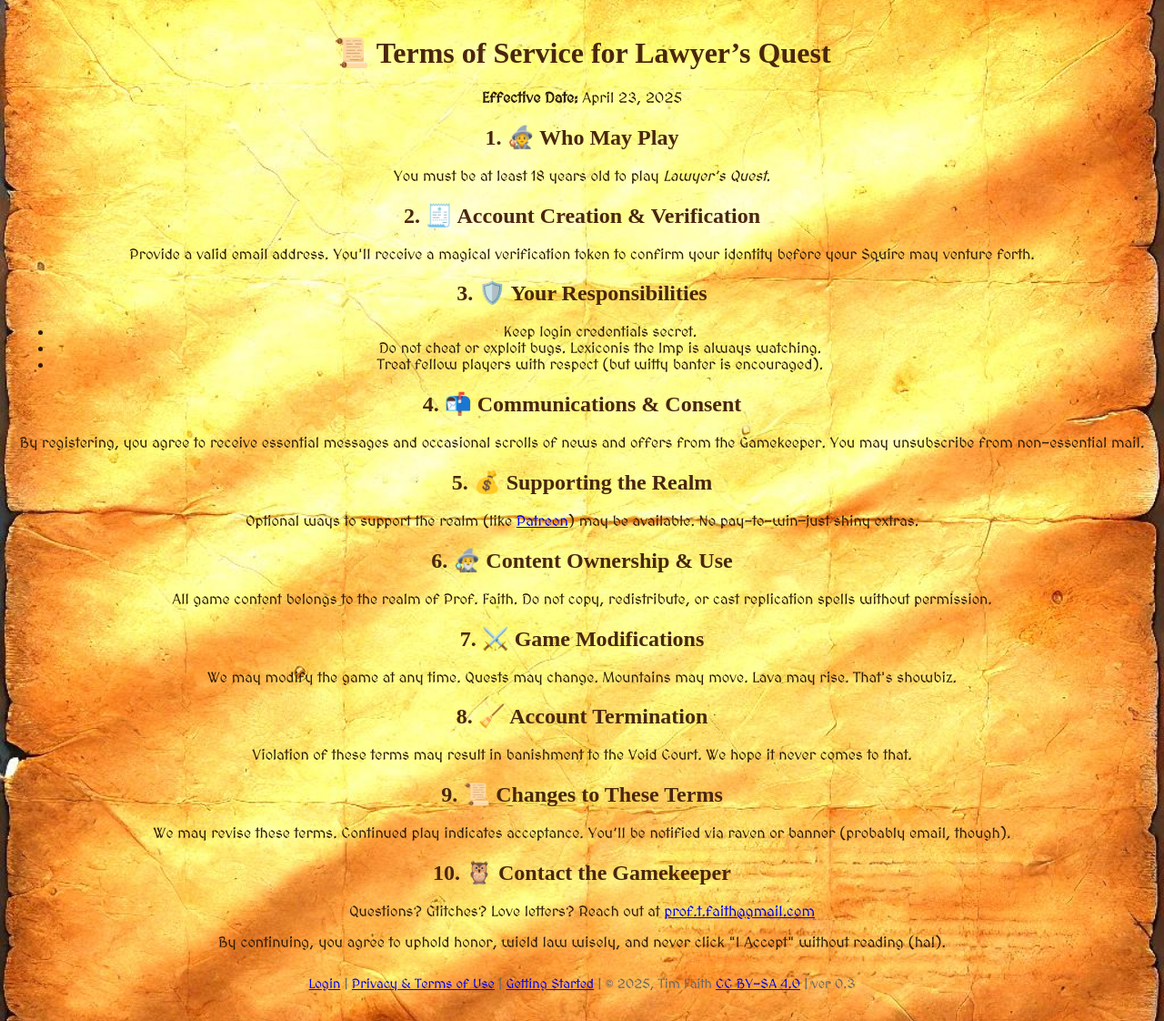
After one commit to proffaith/lawyersquest, a Flask app: page /terms in a window 1280 px wide. The commit adds this page. Shown: the whole page at 91% size. Run offline with Flask 3, Linux system fonts and the light colour scheme; parts of the project's set-up code (start-up, migrations or seed data) failed here and were passed over; some web fonts are replaced.

Commit message:
SendGrid and Email Tools

```diff
--- a/app.py
+++ b/app.py
@@ -13,6 +13,10 @@ import requests
 from dotenv import load_dotenv
 from datetime import datetime
 from collections import defaultdict
+import uuid
+from sendgrid import SendGridAPIClient
+from sendgrid.helpers.mail import Mail
+
 
 # Configure logging based on environment
 def setup_logging():
@@ -139,6 +143,28 @@ def calculate_feature_counts(level, quest_id, base_trees=75, base_mountains=50):
 def is_valid_email(email):
     return re.match(r"[^@]+@[^@]+\.[^@]+", email)
 
+def send_verification_email(squire_email, squire_name, token):
+    try:
+        confirm_url = f"https://proffaith.com/verify?token={token}"
+        message = Mail(
+            from_email='tim@faithatlaw.com',
+            to_emails=squire_email,
+            subject='🛡️ Confirm your registration for Lawyer’s Quest',
+            html_content=f"""
+            <p>Hail, noble {squire_name}!</p>
+            <p>Thank you for registering for <strong>Lawyer’s Quest</strong>.</p>
+            <p>Before you may embark on your legal adventure, you must confirm your email address.</p>
+            <p><a href="{confirm_url}">Click here to verify your account</a></p>
+            <hr>
+            <p>If you did not register for the game, please ignore this message.</p>
+            """
+        )
+        sg = SendGridAPIClient(os.environ.get('SENDGRID_API_KEY'))
+        sg.send(message)
+    except Exception as e:
+        logging.error(f"SendGrid email error: {e}")
+
+
 if __name__ == '__main__':
     app.run(port=5050)
 
@@ -237,6 +263,7 @@ def login():
 def register_squire():
 
     db=db_session()
+    unique = str(uuid.uuid4())
 
     if request.method == "POST":
         squire_name = request.form["squire_name"]
@@ -244,7 +271,10 @@ def register_squire():
         email = request.form["email"]
         captcha_response = request.form.get("g-recaptcha-response")
         team_id = int(request.form["team_id"])
-
+        consent = request.form["tos_agree"]
+
+        if consent == "on":
+            consent_to_TOS = True
 
 
         #logging.debug("🧪 CAPTCHA token received:", captcha_response)
@@ -257,7 +287,7 @@ def register_squire():
         #logging.debug("🌱 FORM DATA:", squire_name, real_name, email, team_id)
 
         # Validate inputs
-        if not squire_name or not real_name or not email or not team_id:
+        if not squire_name or not real_name or not email or not team_id or consent_to_TOS != True:
             flash("🚫 Please fill out all required fields.")
             return redirect(url_for("register_squire"))
 
@@ -300,7 +330,9 @@ def register_squire():
                 level             = 1,
                 x_coordinate      = 0,
                 y_coordinate      = 0,
-                work_sessions     = 0
+                work_sessions     = 0,
+                uuid            = unique,
+                consent_to_TOS    = consent_to_TOS
             )
             db.add(new_squire)
             db.commit()
@@ -317,6 +349,10 @@ def register_squire():
             db.add(starter_pizza)
             db.commit()
 
+            # 4) Send a Verification Email
+            send_verification_email(email, squire_name, unique)
+
+
             flash("🎉 Welcome to the realm, noble squire!")
             return redirect(url_for("login"))
 
@@ -329,6 +365,58 @@ def register_squire():
     else:
         teams = db.query(Team.id, Team.team_name).all()
         return render_template("register.html", teams=teams)
+
+@app.route("/verify")
+def verify_squire():
+    db = db_session()
+    token = request.args.get("token")
+
+    if not token:
+        flash("Missing verification token.")
+        return redirect(url_for("login"))
+
+    squire = db.query(Squire).filter_by(uuid=token).first()
+    if not squire:
+        flash("Invalid or expired token.")
+        return redirect(url_for("login"))
+
+    squire.verified_email = True
+    db.commit()
+    flash("✅ Your squire has been verified. You may now log in.")
+    return redirect(url_for("login"))
+
+@app.route("/resend-verification", methods=["POST"])
+def resend_verification():
+    db = db_session()
+    uuid_token = request.form.get("uuid")
+
+    if not uuid_token:
+        flash("No token provided.")
+        return redirect(url_for("login"))
+
+    try:
+        squire = db.query(Squire).filter_by(uuid=uuid_token).first()
+        if not squire:
+            flash("Invalid token. Please register again.")
+            return redirect(url_for("login"))
+
+        if squire.verified_email:
+            flash("You are already verified. Feel free to login with your noble Squire name.")
+            return redirect(url_for("login"))
+
+        send_verification_email(squire.email, squire.squire_name, squire.uuid)
+        flash("📬 A new verification email has been sent!")
+        return redirect(url_for("login"))
+
+    except Exception as e:
+        logging.warning(f"resend verification error: {e}")
+        flash("Could not send verification email. Contact the System Admin to help you.")
+        return redirect(url_for("login"))
+
+    finally:
+        db.close()
+
+
 
 @app.route('/start_quest', methods=['POST'])
 def start_quest():
@@ -344,6 +432,10 @@ def start_quest():
 
     db = db_session()
     try:
+        squire = db.query(Squire).get(squire_id)
+        if not squire.verified_email:
+            return jsonify(success=False, message="⚠️ You must verify your email before starting quests. Check your inbox or spam folder for the confirmation link."), 403
+
         # 1) Create the SquireQuestStatus
         sqs = SquireQuestStatus(
             squire_id=squire_id,
@@ -401,6 +493,13 @@ def quest_select():
 
     db = db_session()
     try:
+        squire = db.query(Squire).get(squire_id)
+        if not squire or not squire.verified_email:
+            uuid_token = squire.uuid  # store this BEFORE clearing session
+            flask_session.clear()
+            flash("⚠️ You must verify your email before selecting a quest. Check your inbox or click below to resend.")
+            return redirect(url_for("login", resend_ready="true", uuid=uuid_token))
+
         # ✅ Fetch all available courses
         courses = db.query(Course).all()
 
--- a/db.py
+++ b/db.py
@@ -81,6 +81,9 @@ class Squire(Base):
     x_coordinate = Column(Integer)
     y_coordinate = Column(Integer)
     work_sessions = Column(Integer)
+    uuid = Column(String(255))
+    consent_to_TOS = Column(Boolean)
+    verified_email = Column(Boolean)
 
     map_features  = relationship('MapFeature', back_populates='squire', cascade='all, delete-orphan')
     inventory  = relationship('Inventory', back_populates='squire', cascade='all, delete-orphan')
--- a/requirements.txt
+++ b/requirements.txt
@@ -25,9 +25,12 @@ pydantic_core==2.27.2
 PyMySQL==1.1.1
 PySocks==1.7.1
 python-dotenv==1.0.1
+python-http-client==3.3.7
 requests==2.32.3
+sendgrid==6.11.0
 sniffio==1.3.1
 SQLAlchemy==2.0.39
+starkbank-ecdsa==2.2.0
 tqdm==4.67.1
 typing_extensions==4.12.2
 urllib3==2.4.0
--- /dev/null
+++ b/templates/terms.html
@@ -0,0 +1,60 @@
+<!DOCTYPE html>
+<html>
+<head>
+    <title>Terms of Service</title>
+    <link rel="stylesheet" href="{{ url_for('static', filename='game-style.css') }}">
+
+</head>
+<body>
+  <div class="scroll">
+    <h1>📜 Terms of Service for Lawyer’s Quest</h1>
+    <p><strong>Effective Date:</strong> April 23, 2025</p>
+
+    <h2>1. 🧙 Who May Play</h2>
+    <p>You must be at least 18 years old to play <em>Lawyer’s Quest</em>.</p>
+
+    <h2>2. 🧾 Account Creation & Verification</h2>
+    <p>Provide a valid email address. You'll receive a magical verification token to confirm your identity before your Squire may venture forth.</p>
+
+    <h2>3. 🛡️ Your Responsibilities</h2>
+    <ul>
+      <li>Keep login credentials secret.</li>
+      <li>Do not cheat or exploit bugs. Lexiconis the Imp is always watching.</li>
+      <li>Treat fellow players with respect (but witty banter is encouraged).</li>
+    </ul>
+
+    <h2>4. 📬 Communications & Consent</h2>
+    <p>By registering, you agree to receive essential messages and occasional scrolls of news and offers from the Gamekeeper. You may unsubscribe from non-essential mail.</p>
+
+    <h2>5. 💰 Supporting the Realm</h2>
+    <p>Optional ways to support the realm (like <a href="https://patreon.com/your-link" target="_blank">Patreon</a>) may be available. No pay-to-win—just shiny extras.</p>
+
+    <h2>6. 🧙‍♂️ Content Ownership & Use</h2>
+    <p>All game content belongs to the realm of Prof. Faith. Do not copy, redistribute, or cast replication spells without permission.</p>
+
+    <h2>7. ⚔️ Game Modifications</h2>
+    <p>We may modify the game at any time. Quests may change. Mountains may move. Lava may rise. That's showbiz.</p>
+
+    <h2>8. 🧹 Account Termination</h2>
+    <p>Violation of these terms may result in banishment to the Void Court. We hope it never comes to that.</p>
+
+    <h2>9. 📜 Changes to These Terms</h2>
+    <p>We may revise these terms. Continued play indicates acceptance. You’ll be notified via raven or banner (probably email, though).</p>
+
+    <h2>10. 🦉 Contact the Gamekeeper</h2>
+    <p>Questions? Glitches? Love letters? Reach out at <a href="mailto:prof.t.faith@gmail.com">prof.t.faith@gmail.com</a></p>
+
+    <div class="footer">
+      <p>By continuing, you agree to uphold honor, wield law wisely, and never click "I Accept" without reading (ha!).</p>
+    </div>
+    <footer style="margin-top: 2em; font-size: 0.9em; color: #666;">
+      <p>
+        <a href="{{ url_for('login') }}">Login</a> |
+        <a href="{{ url_for('terms') }}">Privacy & Terms of Use</a> |
+        <a href="{{ url_for('getting_started') }}">Getting Started</a> |
+        © 2025, Tim Faith <a href="https://creativecommons.org/licenses/by-sa/4.0/?ref=chooser-v1" target="_blank">CC BY-SA 4.0</a> |
+        ver 0.3
+      </p>
+    </footer>
+</body>
+</html>
```
Also changed, not shown: templates/index.html (+17 -8 lines), templates/register.html (+6 -1 lines), 1 other file.
